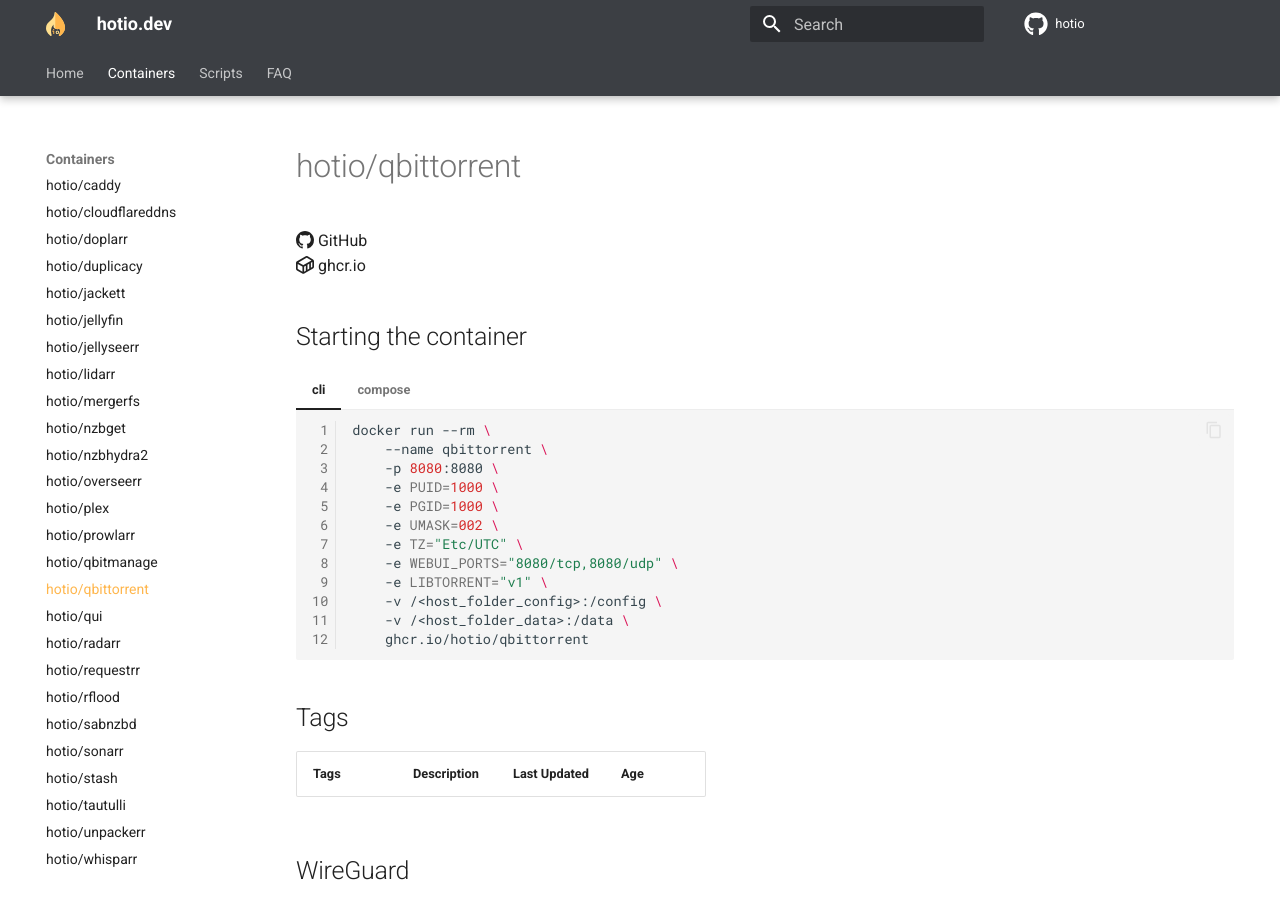
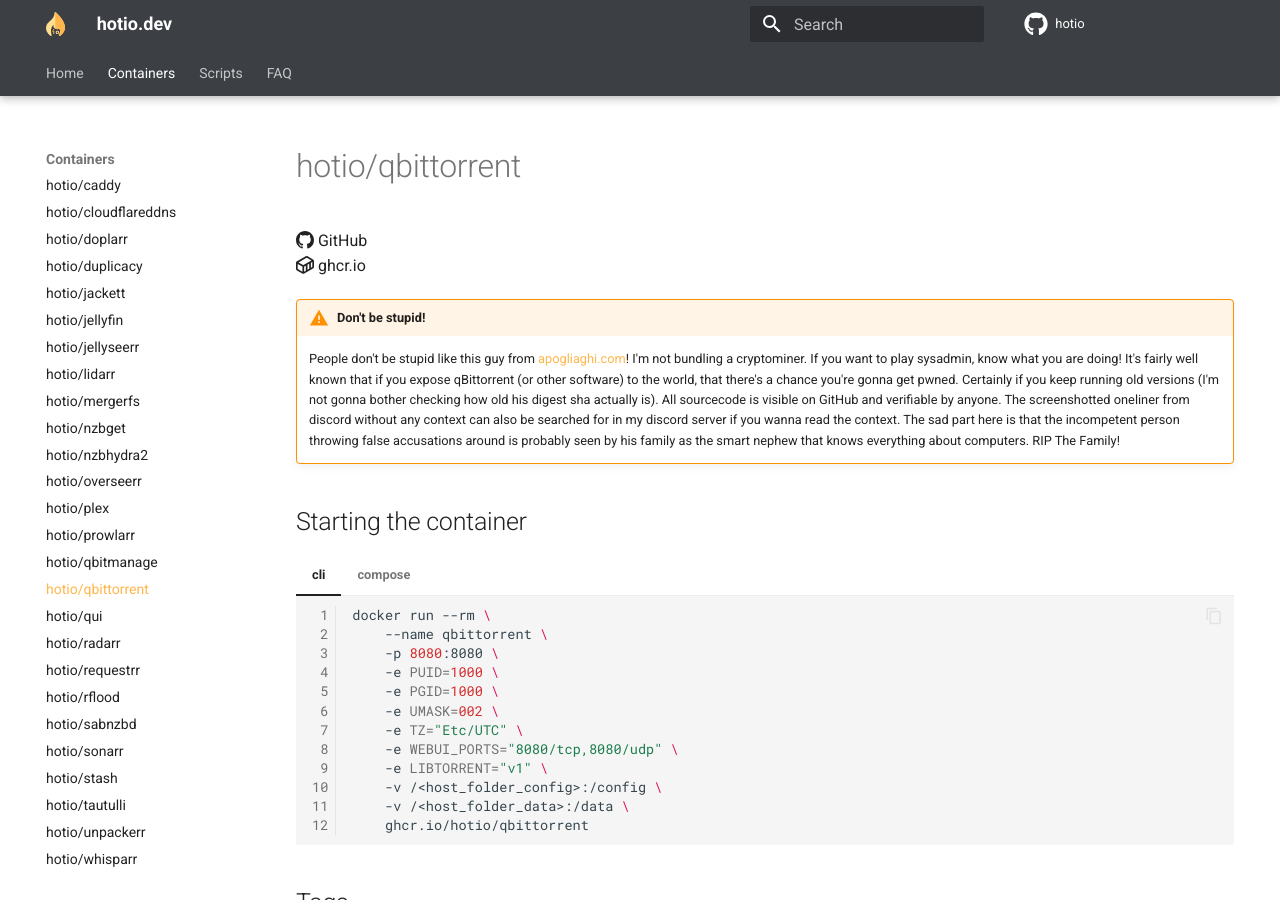
Before and after one commit to hotio/website, an MkDocs documentation site: the page built from docs/containers/qbittorrent.md, in a window 1280 px wide and 900 px high. Built offline with MkDocs 1.6.1 and Material for MkDocs 9.7.7, drawn with Linux system fonts in a browser that asks for light colours.

Commit message:
add warning about bogus article for qbit

```diff
--- a/docs/containers/qbittorrent.md
+++ b/docs/containers/qbittorrent.md
@@ -4,6 +4,10 @@
 ---
 
 --8<-- "includes/header-links.md"
+
+!!! warning "Don't be stupid!"
+
+    People don't be stupid like this guy from [apogliaghi.com](https://apogliaghi.com/2025/09/crypto-miner-in-hotio/qbittorrent)! I'm not bundling a cryptominer. If you want to play sysadmin, know what you are doing! It's fairly well known that if you expose qBittorrent (or other software) to the world, that there's a chance you're gonna get pwned. Certainly if you keep running old versions (I'm not gonna bother checking how old his digest sha actually is). All sourcecode is visible on GitHub and verifiable by anyone. The screenshotted oneliner from discord without any context can also be searched for in my discord server if you wanna read the context. The sad part here is that the incompetent person throwing false accusations around is probably seen by his family as the smart nephew that knows everything about computers. RIP The Family!
 
 ## Starting the container
 
```
